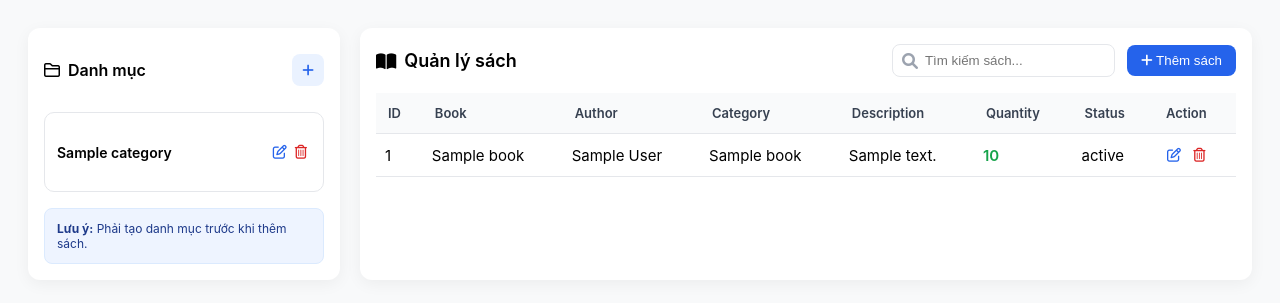
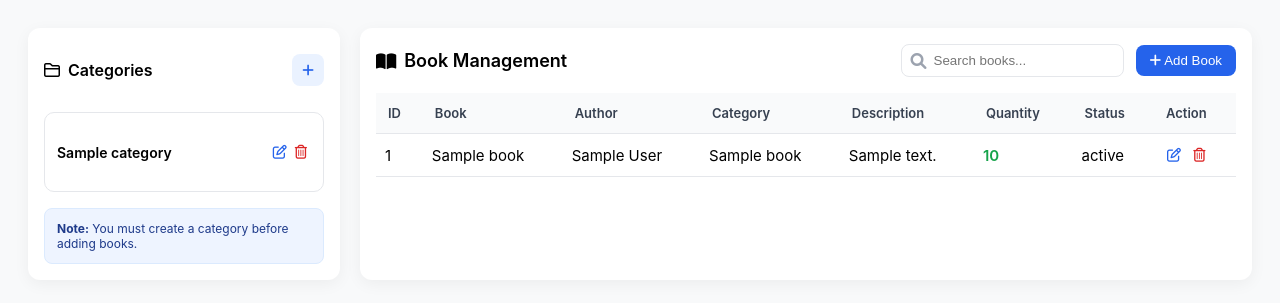
Before and after one commit to hovansang113/Library-management-system, a PHP site: template PHPMVCFramework/view/admin/bookInventory.php in a window 1280 px wide. Shown: the top 303 px of the page. Run offline with PHP 8.4, Linux system fonts and the light colour scheme; the template is opened without the code that fills it: most values are stand-ins (such as "Sample title", 1, 10 or a date in 2020).

Commit message:
completed UI BookInventory

```diff
--- a/PHPMVCFramework/view/admin/bookInventory.php
+++ b/PHPMVCFramework/view/admin/bookInventory.php
@@ -1,10 +1,10 @@
 <!DOCTYPE html>
-<html lang="vi">
+<html lang="en">
 
 <head>
     <meta charset="UTF-8">
     <meta name="viewport" content="width=device-width, initial-scale=1.0">
-    <title>Quản lý sách</title>
+    <title>Book Management</title>
     <link rel="stylesheet" href="https://cdnjs.cloudflare.com/ajax/libs/font-awesome/6.0.0/css/all.min.css">
     <link rel="stylesheet" href="/css/admin/bookInventory.css">
 </head>
@@ -14,7 +14,7 @@
     <div class="app-container">
         <aside class="sidebar">
             <div class="sidebar-header">
-                <h3><i class="fa-regular fa-folder"></i> Danh mục</h3>
+                <h3><i class="fa-regular fa-folder"></i> Categories</h3>
                 <button class="btn-icon-add"><i class="fa-solid fa-plus"></i></button>
             </div>
 
@@ -23,35 +23,40 @@
                     <?php foreach ($categories as $category): ?>
                         <div class="category-card">
                             <h4 class="space"><?= htmlspecialchars($category['CategoryName']) ?></h4>
-                            <button class="btn-icon-edit" type="button" onclick="editCategory(<?= $category['CategoryID'] ?>, '<?= htmlspecialchars($category['CategoryName']) ?>')"><i class="fa-regular fa-pen-to-square"></i></button>
-                            <button class="btn-icon-delete" type="button" onclick="deleteCategory(<?= $category['CategoryID'] ?>)"><i class="fa-regular fa-trash-can"></i></button>
+                            <button class="btn-icon-edit" type="button"
+                                onclick="editCategory(<?= $category['CategoryID'] ?>, '<?= htmlspecialchars($category['CategoryName']) ?>')">
+                                <i class="fa-regular fa-pen-to-square"></i>
+                            </button>
+                            <button class="btn-icon-delete" type="button"
+                                onclick="deleteCategory(<?= $category['CategoryID'] ?>)">
+                                <i class="fa-regular fa-trash-can"></i>
+                            </button>
                         </div>
                     <?php endforeach; ?>
                 <?php else: ?>
-                    <p style="padding: 10px; color: #999;">Chưa có danh mục nào</p>
+                    <p style="padding: 10px; color: #999;">No categories available</p>
                 <?php endif; ?>
             </div>
 
             <div class="sidebar-footer alert-box">
-                <strong>Lưu ý:</strong> Phải tạo danh mục trước khi thêm sách.
+                <strong>Note:</strong> You must create a category before adding books.
             </div>
         </aside>
-
 
         <main class="main-content">
 
             <header class="top-bar">
                 <div class="page-title">
-                    <i class="fa-solid fa-book-open"></i> Quản lý sách
+                    <i class="fa-solid fa-book-open"></i> Book Management
                 </div>
 
                 <div class="actions">
                     <div class="search-box">
                         <i class="fa-solid fa-search"></i>
-                        <input type="text" id="searchInput" placeholder="Tìm kiếm sách...">
+                        <input type="text" id="searchInput" placeholder="Search books...">
                     </div>
                     <button class="btn-primary">
-                        <i class="fa-solid fa-plus"></i> Thêm sách
+                        <i class="fa-solid fa-plus"></i> Add Book
                     </button>
                 </div>
             </header>
@@ -82,37 +87,30 @@
                                     <td class="text-green"><?= $book['Quantity'] ?></td>
                                     <td><?= $book['Status'] ?></td>
                                     <td>
-                                        <button
-                                            class="btn-icon-edit"
-                                            data-id="<?= $book['BookID'] ?>">
+                                        <button class="btn-icon-edit" data-id="<?= $book['BookID'] ?>">
                                             <i class="fa-regular fa-pen-to-square"></i>
                                         </button>
 
                                         <form method="post" action="/admin/deleteBook"
-                                        onsubmit="return confirm('Bạn có chắc muốn xóa sách này không?');"
+                                            onsubmit="return confirm('Are you sure you want to delete this book?');"
                                             style="display:inline;">
-
                                             <input type="hidden" name="id" value="<?= $book['BookID'] ?>">
-
                                             <button type="submit" class="btn-icon-delete">
                                                 <i class="fa-regular fa-trash-can"></i>
                                             </button>
                                         </form>
-
                                     </td>
                                 </tr>
                             <?php endforeach; ?>
                         <?php else: ?>
                             <tr>
-                                <td colspan="8" style="text-align:center;">Chưa có sách nào</td>
+                                <td colspan="8" style="text-align:center;">No books available</td>
                             </tr>
                         <?php endif; ?>
                     </tbody>
-
                 </table>
             </div>
         </main>
-
     </div>
 
     <div class="modal-content add-book-form" id="addBookForm" style="display: none;">
@@ -120,9 +118,10 @@
 
         <form id="formAddNewBook" method="POST" action="/admin/addBook" enctype="multipart/form-data">
             <input type="hidden" id="bookId" name="BookID" value="">
+
             <div class="form-group full-width">
-                <label for="bookName">Name</label>
-                <input type="text" id="bookName" name="Title" placeholder="Đắc Nhân Tâm" required>
+                <label for="bookName">Book Name</label>
+                <input type="text" id="bookName" name="Title" placeholder="How to Win Friends and Influence People" required>
             </div>
 
             <div class="form-row">
@@ -134,8 +133,7 @@
                     <label for="category">Category</label>
                     <div class="select-wrapper">
                         <select id="category" name="CategoryID" required>
-                        <option value="" disabled selected>Chọn danh mục</option>
-
+                            <option value="" disabled selected>Select category</option>
                             <?php foreach ($categories as $cat): ?>
                                 <option value="<?= $cat['CategoryID'] ?>">
                                     <?= htmlspecialchars($cat['CategoryName']) ?>
@@ -153,9 +151,12 @@
                     <input type="file" id="bookImage" name="Image" accept="image/*">
 
                     <div id="imagePreview" style="margin-top: 10px; display: none;">
-                        <img id="previewImg" src="" alt="Preview" style="max-width: 150px; max-height: 150px; border-radius: 5px;">
+                        <img id="previewImg" src="" alt="Preview"
+                            style="max-width: 150px; max-height: 150px; border-radius: 5px;">
                     </div>
-                    <small id="imageNote" style="color: #999;">Bỏ trống nếu không muốn thay đổi ảnh</small>
+                    <small id="imageNote" style="color: #999;">
+                        Leave empty if you do not want to change the image
+                    </small>
                 </div>
                 <div class="form-group">
                     <label for="quantity">Quantity</label>
@@ -165,7 +166,8 @@
 
             <div class="form-group full-width">
                 <label for="description">Description</label>
-                <textarea id="description" name="Description" rows="4" placeholder="This book helps you overcome your fears and inner barriers..." required></textarea>
+                <textarea id="description" name="Description" rows="4"
+                    placeholder="This book helps you overcome your fears and inner barriers..." required></textarea>
             </div>
 
             <div class="form-actions">
@@ -173,7 +175,7 @@
                 <button type="button" class="btn-exit" onclick="resetBookForm()">Exit</button>
             </div>
         </form>
-    </div> <br>
+    </div>
 
     <div class="overlay" id="overlay"></div>
 
@@ -184,7 +186,7 @@
             <input type="hidden" id="categoryId" name="id" value="">
             <div class="form-group full-width">
                 <label for="categoryName">Category Name</label>
-                <input type="text" id="categoryName" name="CategoryName" placeholder="Kỹ năng sống" required>
+                <input type="text" id="categoryName" name="CategoryName" placeholder="Life Skills" required>
             </div>
             <div class="form-actions">
                 <button type="submit" class="btn-save" id="categorySubmitBtn">Save</button>
@@ -193,7 +195,6 @@
         </form>
     </div>
 
-
     <script src="/js/admin/bookInventory.js"></script>
 </body>
 
```
Lines whose indentation alone changed are shown as unchanged.
